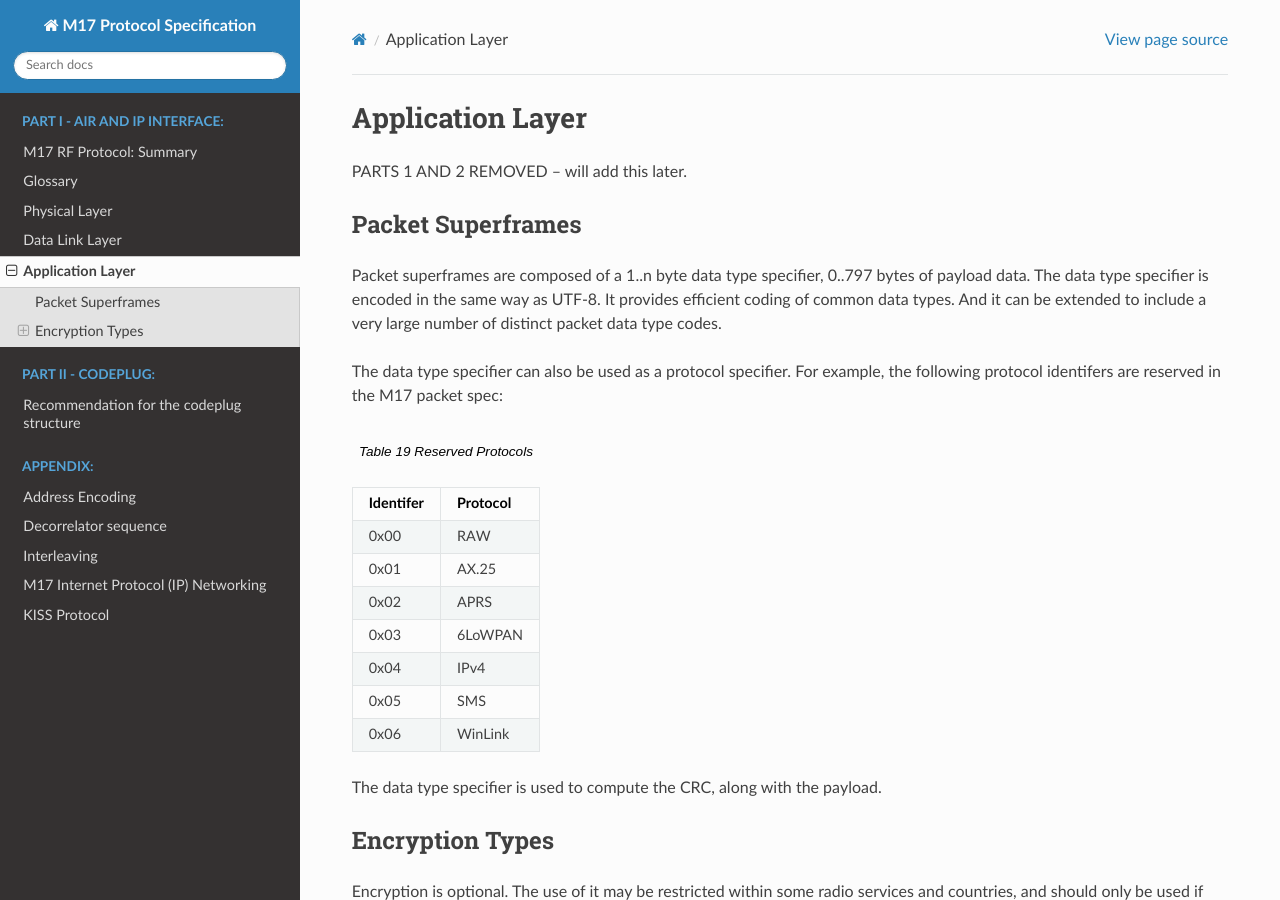
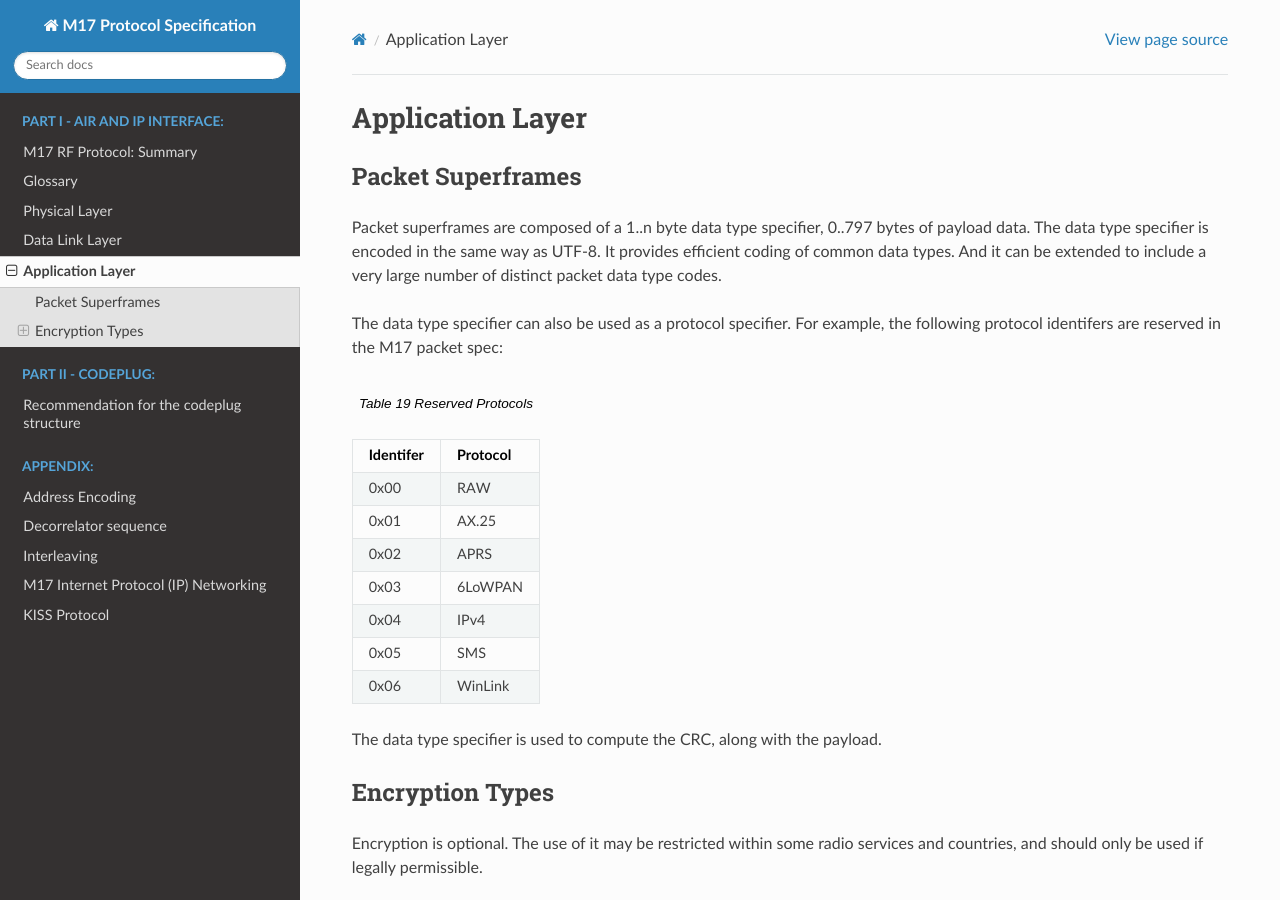
Before and after one commit to M17-Project/M17_spec, a Sphinx documentation site: the page built from docs/application_layer.rst, in a window 1280 px wide and 900 px high. Built offline with Sphinx 7.4.7 and the Read the Docs theme 2.0.0, drawn with Linux system fonts in a browser that asks for light colours.

Commit message:
Update application_layer.rst
Remove unnecessary section

```diff
--- a/docs/application_layer.rst
+++ b/docs/application_layer.rst
@@ -1,7 +1,5 @@
 Application Layer
 =================
-
-PARTS 1 AND 2 REMOVED – will add this later.
 
 .. _packet-superframes:
 
```
